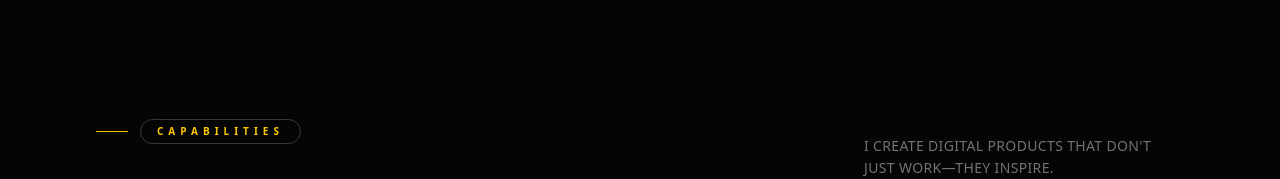
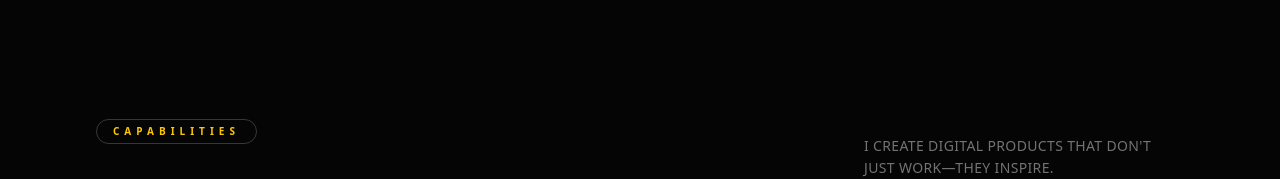
Before and after one commit to rohanbyale/Portfolio, a React (Vite) app: page /mainabout in a window 1280 px wide. Shown: the part 4620-4799 px from the top of the page. Built offline with nearby package versions, Linux system fonts and the light colour scheme.

Commit message:
Update Capabilities.jsx

```diff
--- a/src/componets/Capabilities.jsx
+++ b/src/componets/Capabilities.jsx
@@ -32,7 +32,7 @@ const CapabilitiesSection = () => {
         <div className="flex flex-col lg:flex-row justify-between items-start gap-12 mb-12 border-b border-white/5 pb-16">
           <div className="max-w-xl">
             <h2 className="text-[10px] font-black uppercase tracking-[0.5em] text-yellow-400 mb-8 flex items-center gap-3">
-              <span className="w-8 h-px bg-yellow-400" />
+
               <span className='rounded-full border border-white/20 px-4 py-1'>Capabilities</span>
             </h2>
             <h3 className="text-5xl md:text-7xl font-bold text-white tracking-tighter leading-[0.9]">
```
